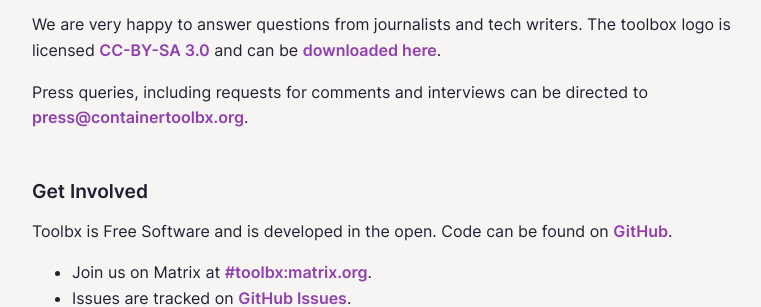
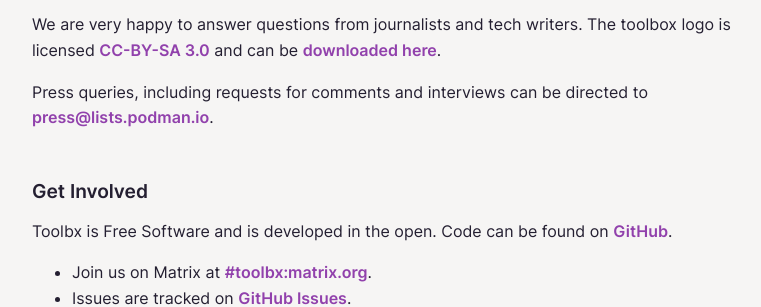
Before and after one commit to containers/containertoolbx.org, a Jekyll site: the page built from index.md, in a window 1280 px wide and 900 px high, scrolled down 1598 px. Shown: the part 252-559 px from the top of the window, without its empty margins (248-1009 px from the left). Built offline with Jekyll 4.4.1, drawn with Linux system fonts in a browser that asks for light colours.

Commit message:
Fix the email for press queries
There is/was nothing called press@containertoolbx.org.

Fallout from b5d2c7cfdeb95db57790042b69a63323318dda9c

```diff
--- a/index.md
+++ b/index.md
@@ -42,7 +42,7 @@
 ## Press Information
 We are very happy to answer questions from journalists and tech writers. The toolbox logo is licensed [CC-BY-SA 3.0](https://creativecommons.org/licenses/by-sa/3.0/) and can be [downloaded here](/assets/logo/toolbx-logo.zip).
 
-Press queries, including requests for comments and interviews can be directed to [press@containertoolbx.org](mailto:press@containertoolbx.org).
+Press queries, including requests for comments and interviews can be directed to [press@lists.podman.io](mailto:press@lists.podman.io).
 
 
 ## Get Involved
```
